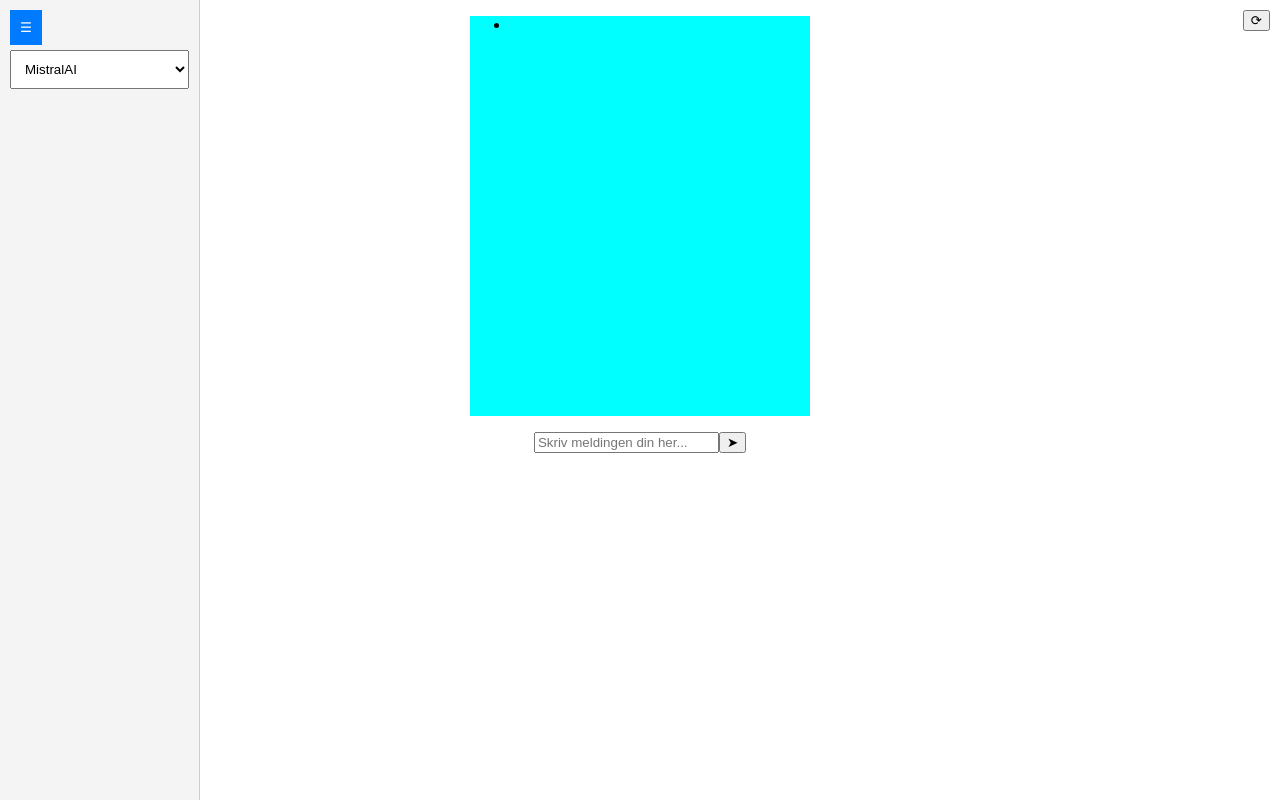
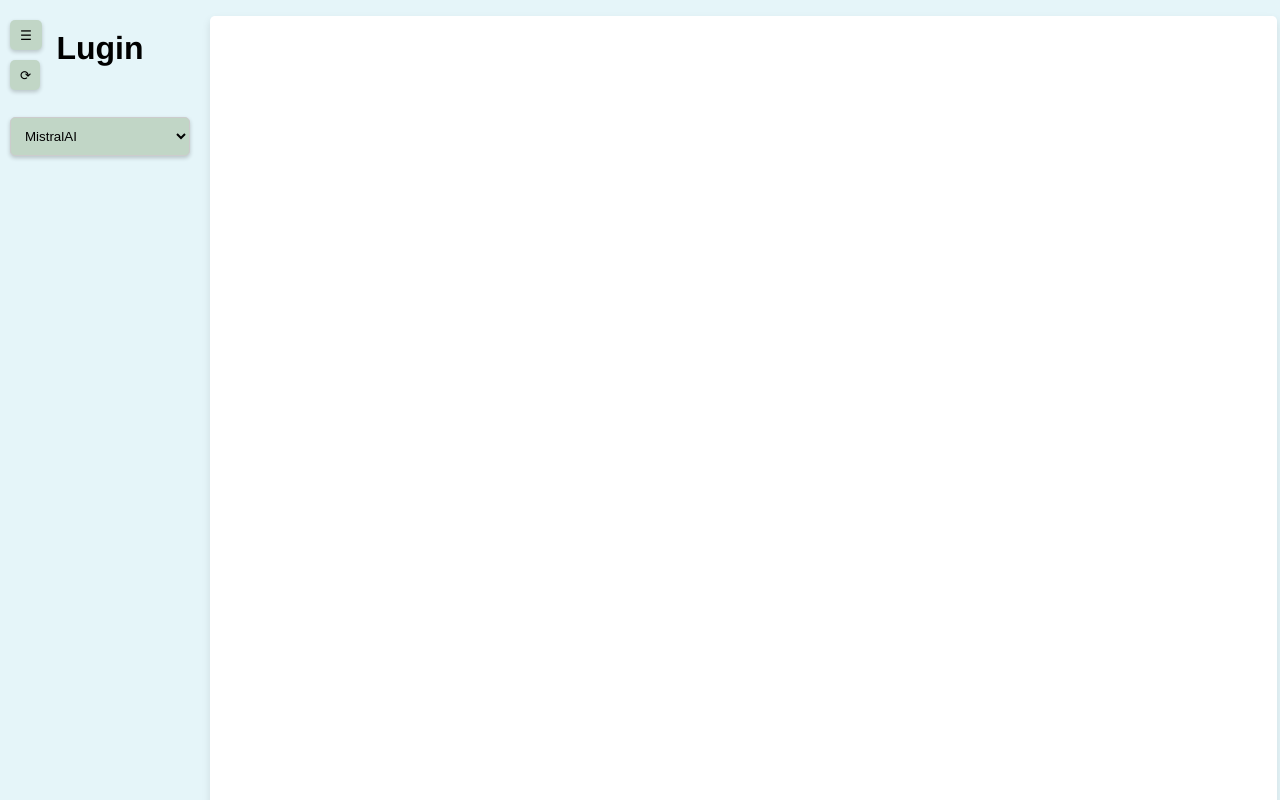
Before and after one commit to SondreHaugom/Lugin-Halvrsvurdering, a SvelteKit app: page / in a window 1280 px wide. Built offline with nearby package versions, Linux system fonts and the light colour scheme.

Commit message:
Jobbet vidre med frontend og jobbet med utsende for bruker meldinger og svar fra agent, og plasseringer av Logo.

```diff
--- a/src/routes/+layout.svelte
+++ b/src/routes/+layout.svelte
@@ -9,3 +9,156 @@
 </svelte:head>
 
 {@render children()}
+
+<style>
+	:global(html, body) {
+		margin: 0;
+		padding: 0;
+		height: 100%;
+		width: 100%;
+	}
+	:root {
+  --color-fjord: #14828C;
+  --color-fjord-10: #E7F2F3;
+  --color-fjord-20: #D0E6E8;
+  --color-fjord-30: #B8D9DC;
+  --color-fjord-40: #A1CDD1;
+  --color-fjord-50: #89C0C5;
+  --color-fjord-60: #72B4BA;
+  --color-fjord-70: #5AA7AE;
+  --color-fjord-80: #439BA3;
+  --color-fjord-90: #2B8E97;
+
+  --color-himmel: #009BC2;
+  --color-himmel-10: #E5F5F9;
+  --color-himmel-20: #CCEBF3;
+  --color-himmel-30: #B2E1ED;
+  --color-himmel-40: #99D7E7;
+  --color-himmel-50: #80CDE0;
+  --color-himmel-60: #66C3DA;
+  --color-himmel-70: #4CB9D4;
+  --color-himmel-80: #33AFCE;
+  --color-himmel-90: #19A5C8;
+
+  --color-gress: #1F9562;
+  --color-gress-10: #E9F4EF;
+  --color-gress-20: #D2EAE0;
+  --color-gress-30: #BCDFD0;
+  --color-gress-40: #A5D5C0;
+  --color-gress-50: #8FCAB0;
+  --color-gress-60: #79BFA1;
+  --color-gress-70: #62B591;
+  --color-gress-80: #4CAA81;
+  --color-gress-90: #35A072;
+
+  --color-gran: #2F7542;
+  --color-gran-10: #EAF1EC;
+  --color-gran-20: #D5E3D9;
+  --color-gran-30: #C1D6C6;
+  --color-gran-40: #ACC8B3;
+  --color-gran-50: #97BAA0;
+  --color-gran-60: #82AC8E;
+  --color-gran-70: #6D9E7B;
+  --color-gran-80: #599168;
+  --color-gran-90: #448355;
+
+  --color-korn: #A5983A;
+  --color-korn-10: #F6F5EB;
+  --color-korn-20: #EDEAD8;
+  --color-korn-30: #E4E0C4;
+  --color-korn-40: #DBD6B0;
+  --color-korn-50: #D2CB9C;
+  --color-korn-60: #C9C189;
+  --color-korn-70: #C0B775;
+  --color-korn-80: #B7AD61;
+  --color-korn-90: #AEA24E;
+
+  --color-stein: #7B7B7A;
+  --color-stein-10: #F2F2F2;
+  --color-stein-20: #E5E5E4;
+  --color-stein-30: #D7D7D7;
+  --color-stein-40: #CACACA;
+  --color-stein-50: #BDBDBC;
+  --color-stein-60: #B0B0AF;
+  --color-stein-70: #A3A3A2;
+  --color-stein-80: #959595;
+  --color-stein-90: #888887;
+
+  --color-berg: #727062;
+  --color-berg-10: #F1F1EF;
+  --color-berg-20: #E3E2E0;
+  --color-berg-30: #D5D4D0;
+  --color-berg-40: #C7C6C0;
+  --color-berg-50: #B8B7B0;
+  --color-berg-60: #AAA9A1;
+  --color-berg-70: #9C9B91;
+  --color-berg-80: #8E8D81;
+  --color-berg-90: #807E72;
+
+  --color-strand: #8A6C3E;
+  --color-strand-10: #F3F0EC;
+  --color-strand-20: #E8E2D8;
+  --color-strand-30: #DCD3C5;
+  --color-strand-40: #D0C4B2;
+  --color-strand-50: #C4B59E;
+  --color-strand-60: #B9A78B;
+  --color-strand-70: #AD9878;
+  --color-strand-80: #A18965;
+  --color-strand-90: #967B51;
+
+  --color-siv: #BC7726;
+  --color-siv-10: #F8F1E9;
+  --color-siv-20: #F2E4D4;
+  --color-siv-30: #EBD6BE;
+  --color-siv-40: #E4C9A8;
+  --color-siv-50: #DDBB92;
+  --color-siv-60: #D7AD7D;
+  --color-siv-70: #D0A067;
+  --color-siv-80: #C99251;
+  --color-siv-90: #C3853C;
+
+  --color-bark: #996954;
+  --color-bark-10: #F5F0EE;
+  --color-bark-20: #EBE1DD;
+  --color-bark-30: #E0D2CC;
+  --color-bark-40: #D6C3BB;
+  --color-bark-50: #CCB4A9;
+  --color-bark-60: #C2A598;
+  --color-bark-70: #B89687;
+  --color-bark-80: #AD8776;
+  --color-bark-90: #A37865;
+
+  --color-nype: #B7173D;
+  --color-nype-10: #F8E8EC;
+  --color-nype-20: #F1D1D8;
+  --color-nype-30: #E9B9C5;
+  --color-nype-40: #E2A2B1;
+  --color-nype-50: #DB8B9E;
+  --color-nype-60: #D4748B;
+  --color-nype-70: #CD5D77;
+  --color-nype-80: #C54564;
+  --color-nype-90: #BE2E50;
+
+  --color-plomme: #5A2E61;
+  --color-plomme-10: #EEEAEF;
+  --color-plomme-20: #DED5DF;
+  --color-plomme-30: #CDC0D0;
+  --color-plomme-40: #BDABC0;
+  --color-plomme-50: #AC96B0;
+  --color-plomme-60: #9C82A0;
+  --color-plomme-70: #8B6D90;
+  --color-plomme-80: #7B5881;
+  --color-plomme-90: #6A4371;
+
+  --color-blaveis: #414681;
+  --color-blaveis-10: #ECECF2;
+  --color-blaveis-20: #D9DAE6;
+  --color-blaveis-30: #C6C7D9;
+  --color-blaveis-40: #B3B5CD;
+  --color-blaveis-50: #A0A2C0;
+  --color-blaveis-60: #8D90B3;
+  --color-blaveis-70: #7A7DA7;
+  --color-blaveis-80: #676B9A;
+  --color-blaveis-90: #54588E;
+}
+</style>
--- a/src/routes/+page.svelte
+++ b/src/routes/+page.svelte
@@ -85,6 +85,14 @@
             sendBtn.addEventListener("click", sendtMessage);
         }
 
+
+        if (resetBtn) {
+            resetBtn.addEventListener("click", () => {
+                chatbox.innerHTML = '';
+                alert("Ny samtale startet!");
+            });
+        }
+
         if (userInput) {
             userInput.addEventListener("keypress", (e) => {
                 if (e.key === "Enter") {
@@ -97,67 +105,143 @@
     );
 
 </script>
-
 <head>
     <title>Lugin</title>
 </head>
-    <button class="sidebar-btn" title="Åpne/lukk meny" type="button">☰</button>
+
+
+<main>
+
+    <button class="sidebar-btn" title="Åpne/lukk meny" on:click={sidebar} type="button">☰</button>
     <button class="resetBtn" title="Ny Samtale" type="button">⟳</button>
-    <div class="sidebar">
+    <div class="sidebar" class:open={isMenuOpen}>
+        <h1>
+            Lugin
+        </h1>
         <select class="select-btn" name="" id="">
             <option value="mistralai">MistralAI</option>
             <option value="openai">OpenAI</option>
         </select>
     </div>
+
+<div class="chatbot_wrapper" class:shifted={isMenuOpen}>
+
     <ul class="chatbox">
         <li class="chat_incoming">
 
         </li>
+
     </ul>
     <div class="input-container">
         <input type="text" class="user_input" placeholder="Skriv meldingen din her...">
-        <button class="sendBtn" title="Send melding" type="button">➤</button>
+        <button class="sendBtn" title="Send melding" type="button">↑</button>
     </div>
+</div>
 
-
+</main>
 
 <style>
+
+main {
+    background-color: var(--color-himmel-10);
+    width: 100%;
+    height: 100vh;
+    overflow-x: hidden;
+}
+h1 {
+    text-align: center;
+    font-family: Helvetica, Arial, sans-serif;
+    margin-top: 20px;
+    margin-bottom: 20px;
+}
 .sidebar {
     position: fixed;
     top: 0;
     left: 0;
     width: 200px;
     height: 100%;
-    background-color: #f4f4f4;
-    border-right: 1px solid #ccc;
     padding: 10px;
     box-sizing: border-box;
+    transform: translateX(-100%);
+    transition: transform 0.3s cubic-bezier(.77,.2,.05,1.0);
+}
+.sidebar.open {
+    transform: translate(0);
 }
 .sidebar-btn {
     position: fixed;
-    top: 10px;
+    top: 20px;
     left: 10px;
+    height: 30px;
+    border-radius: 5px;
+    box-shadow: 0 2px 4px rgba(0, 0, 0, 0.2);
     z-index: 1000;
-    background-color: #007BFF;
-    color: white;
+    background-color: var( --color-gran-30);
+    color: black;
     border: none;
-    padding: 10px;
+    padding: 5px 10px;
     cursor: pointer;
+    transition: background-color 0.3s;
+}
+.sidebar-btn:hover {
+    background-color: var( --color-gran-50);
+}
+.resetBtn {
+    position: fixed;
+    margin-top: 50px;
+    left: 10px;
+    height: 30px;
+    width: 30px;
+    border-radius: 5px;
+    box-shadow: 0 2px 4px rgba(0, 0, 0, 0.2);
+    z-index: 1000;
+    background-color: var( --color-gran-30);
+    color: black;
+    border: none;
+    padding: 5px 10px;
+    cursor: pointer;
+    transition: background-color 0.3s;
+}
+.resetBtn:hover {
+    background-color: var( --color-gran-50);
 }
 .select-btn {
     width: 100%;
     padding: 10px;
-    margin-top: 40px;
+    margin-top: 30px;
     box-sizing: border-box;
+    border-radius: 5px;
+    border: 1px solid #ccc;
+    box-shadow: 0 2px 4px rgba(0, 0, 0, 0.2);
+    background-color: var(--color-gran-30);
 }
 
 .chatbox {
-    background-color: aqua;
-    width: 300px;
-    height: 400px;
+    width: 80%;
+    height: 850px;
     margin-left: auto;
     margin-right: auto;
     display: block;
+    z-index: 2000;
+
+
+}
+
+.chatbot_wrapper {
+    transition: margin-left 0.4s cubic-bezier(.77,.2,.05,1.0), width 0.4s cubic-bezier(.77,.2,.05,1.0);
+    position: relative;
+    width: 97.03%;
+    padding-bottom: 80px;
+    border-radius: 5px;
+    margin-left: 50px;
+    display: block;
+    box-shadow: 0 4px 8px rgba(0, 0, 0, 0.1);
+    background-color: white;
+}
+
+.chatbot_wrapper.shifted {
+    margin-left: 210px;
+    width: calc(99% - 200px);
 }
 .input-container {
     display: flex;
@@ -165,11 +249,79 @@
     margin-top: 10px;
 }
 .resetBtn {
-    position: fixed;
     top: 10px;
     right: 10px;
     z-index: 1000;
 
 }
 
+.input-container {
+    border-style: solid;
+    border-width: 1px;
+    border-color: #333;
+    border-radius: 5px;
+    background-color: var(--color-gran-10);
+    width: 40%;
+    height: 40px;
+    box-shadow: 0 2px 4px rgba(0, 0, 0, 0.2);
+    margin-left: auto;
+    margin-right: auto;
+
+}
+.user_input {
+    width: 90%;
+    outline: none;
+    border-style: none;
+
+    background-color: var(--color-gran-10);
+}
+.sendBtn {
+    width: 35px;
+    height: 35px;
+    border-radius: 100%;
+    border-style: solid 1px;
+    border-width: 1px;
+    display: flex;
+    align-items: center;
+    justify-content: center;
+    margin-top: 3px;
+    margin-left: 35px;
+    background-color: var(--color-gran-30);
+    transition: background-color 0.3s;
+    }
+    .sendBtn:hover {
+        background-color: var(--color-gran-50);
+    }
+
+    :global(.chat_incoming), :global(.chat_outgoing) {
+        list-style-type: none;
+        padding: 0;
+        margin: 0;
+    }
+    :global(.user_message) {
+        background-color: var(--color-himmel-10);
+        text-align: right;
+        color: black;
+        padding: 10px;
+        border-radius: 10px;
+        border-bottom-right-radius: 1px;
+        margin: 10px;
+        width: auto;
+        max-width: 20%;
+        align-self: flex-end;
+        display: block;
+        margin-left: auto;
+    }
+    :global(.bot_message) {
+        color: black;
+        padding: 10px;
+        border-radius: 10px;
+        margin: 10px;
+        max-width: 40%;
+        align-self: flex-start;
+        display: block;
+        margin-right: auto;
+    }
+
+
 </style>
--- /dev/null
+++ b/src/routes/mistralai/+server.js
@@ -0,0 +1,3 @@
+import { Mistral } from "@mistralai/mistralai";
+import {env} from '$env/dynamic/private';
+import { json } from '@sveltejs/kit';
```
